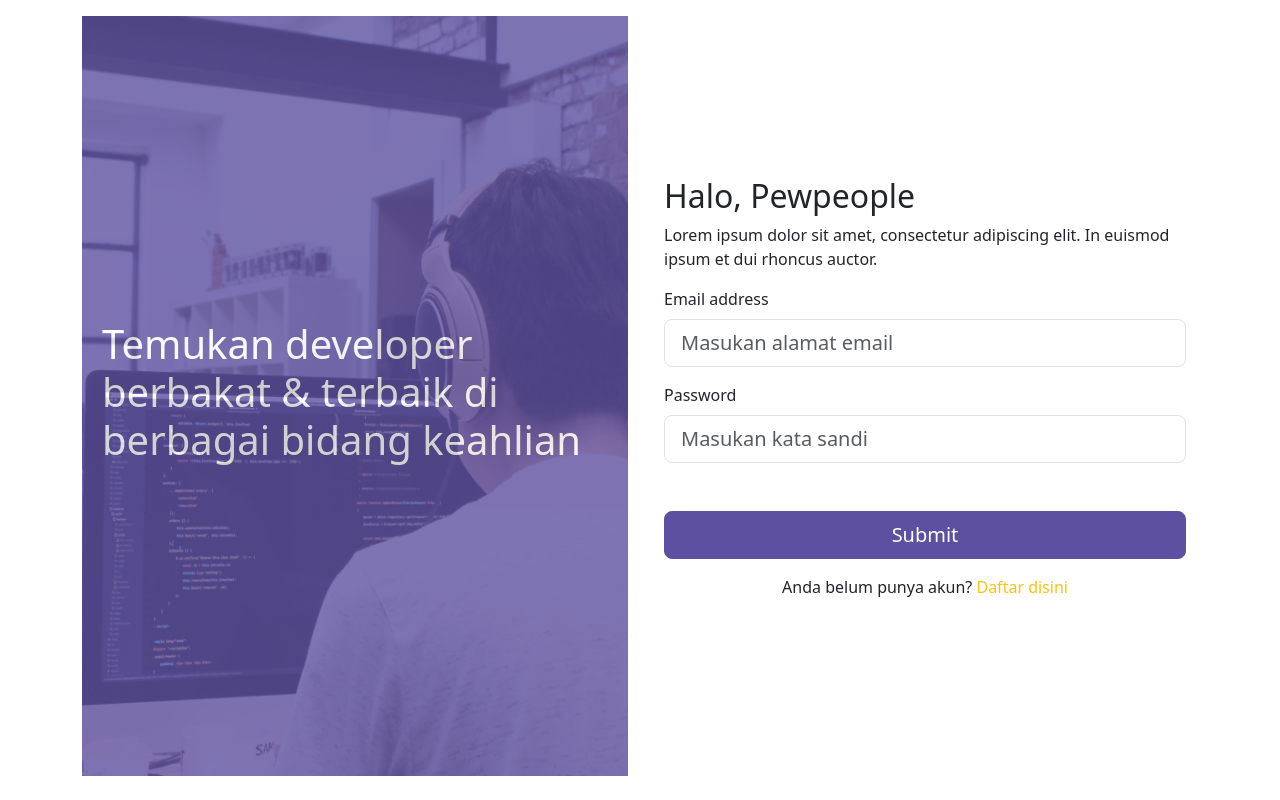
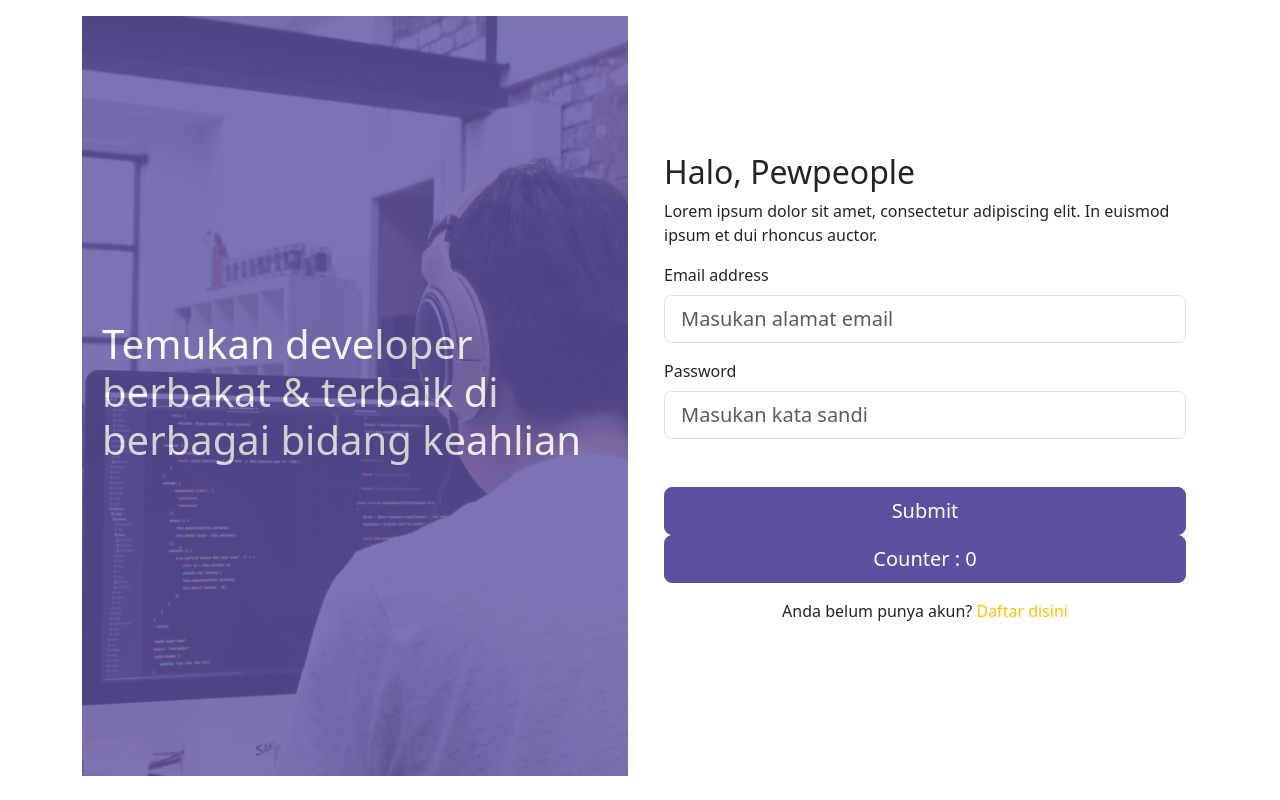
Before and after one commit to Pijar-Playground/hire_job, a Next.js app: page /login in a window 1280 px wide. Built offline with nearby package versions, Linux system fonts and the light colour scheme.

Commit message:
add redux

```diff
--- a/package.json
+++ b/package.json
@@ -9,6 +9,7 @@
     "lint": "next lint"
   },
   "dependencies": {
+    "@reduxjs/toolkit": "^1.9.5",
     "axios": "^1.4.0",
     "bootstrap": "^5.3.0",
     "eslint": "8.42.0",
@@ -16,6 +17,8 @@
     "next": "13.4.6",
     "react": "18.2.0",
     "react-dom": "18.2.0",
+    "react-redux": "^8.1.0",
+    "redux": "^4.2.1",
     "sass": "^1.63.4"
   }
 }
--- a/pages/_app.js
+++ b/pages/_app.js
@@ -1,6 +1,13 @@
 import "bootstrap/dist/css/bootstrap.min.css";
 import "@/styles/index.scss";
 
+import { Provider } from "react-redux";
+import { store } from "@/store"
+
 export default function App({ Component, pageProps }) {
-  return <Component {...pageProps} />
+  return (
+    <Provider store={store}>
+      <Component {...pageProps} />
+    </Provider>
+  );
 }
--- a/pages/login.js
+++ b/pages/login.js
@@ -3,7 +3,10 @@
 import axios from "axios";
 import { useRouter } from "next/router";
 
+import { useSelector } from "react-redux";
+
 function Login() {
+  const state = useSelector((state) => state);
   const router = useRouter();
 
   const [email, setEmail] = React.useState("");
@@ -96,6 +99,12 @@
               </button>
             </div>
 
+            <div className="d-grid">
+              <button type="submit" class="btn btn-primary btn-lg">
+                Counter : {state.counterSlice.value}
+              </button>
+            </div>
+
             <p className="text-center mt-3">
               Anda belum punya akun?{" "}
               <Link
--- /dev/null
+++ b/store/index.js
@@ -0,0 +1,9 @@
+import { configureStore } from "@reduxjs/toolkit";
+
+import counterSlice from "./reducers/counterSlice";
+
+export const store = configureStore({
+  reducer: {
+    counterSlice,
+  },
+});
--- /dev/null
+++ b/store/reducers/counterSlice.js
@@ -0,0 +1,30 @@
+import { createSlice } from "@reduxjs/toolkit";
+
+const initialState = {
+  value: 0,
+};
+
+export const counterSlice = createSlice({
+  name: "counter",
+  initialState,
+  reducers: {
+    increment: (state) => {
+      // Redux Toolkit allows us to write "mutating" logic in reducers. It
+      // doesn't actually mutate the state because it uses the Immer library,
+      // which detects changes to a "draft state" and produces a brand new
+      // immutable state based off those changes
+      state.value += 1;
+    },
+    decrement: (state) => {
+      state.value -= 1;
+    },
+    incrementByAmount: (state, action) => {
+      state.value += action.payload;
+    },
+  },
+});
+
+// Action creators are generated for each case reducer function
+export const { increment, decrement, incrementByAmount } = counterSlice.actions;
+
+export default counterSlice.reducer;
```
Also changed, not shown: pages/index.js (+19 -0 lines), 1 other file (tests, documents, lock files or other folders).
